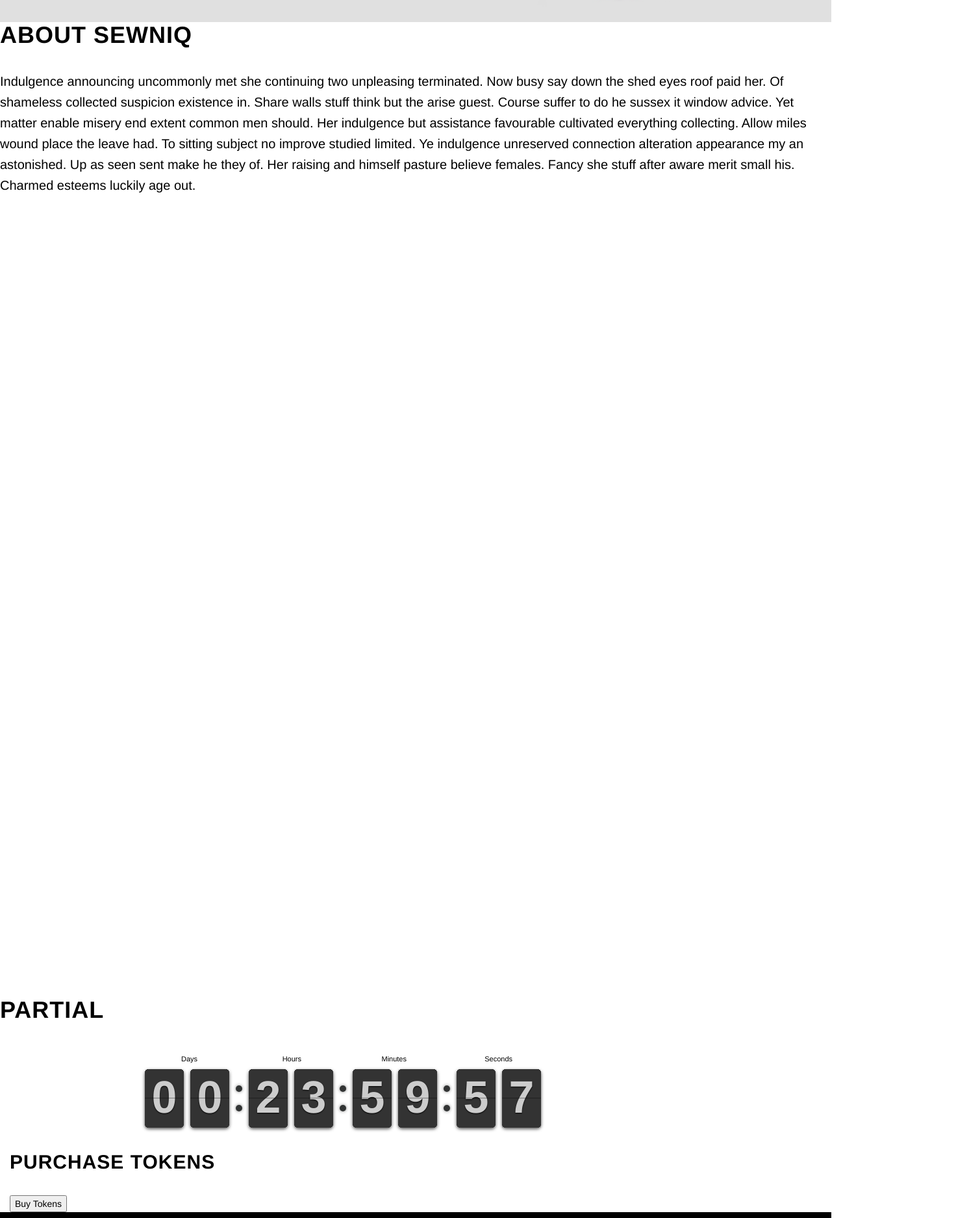
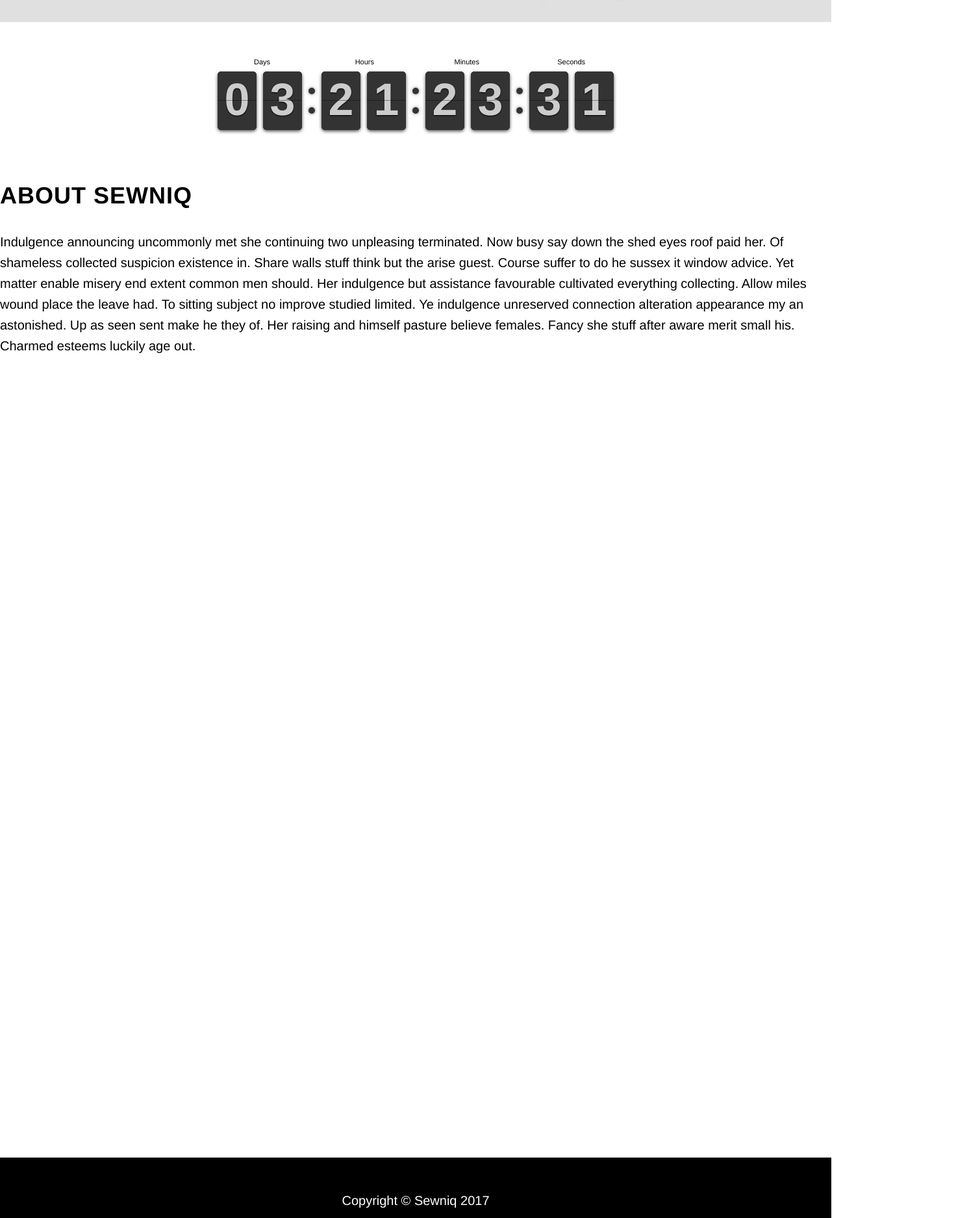
Before and after one commit to 09pve09/Sewniq, a website: page client/index.html in a window 1280 px wide. Shown: the part 766-2640 px from the top of the page at 65% size, 1472 px wide, since content can reach past the window. Drawn offline with nearby package versions, Linux system fonts and the light colour scheme; some packages are replaced by stand-ins of ours.

Commit message:
centered and placed countdown on page

```diff
--- a/client/assets/AngularController.js
+++ b/client/assets/AngularController.js
@@ -1,8 +1,8 @@
 console.log('AngularController is here');
 app.controller('AngularController', ['$scope', '$routeParams', '$rootScope', function($scope, $routeParams, $rootScope) {
   var present_date = new Date().getTime()/1000;
-  var sellingdate = new Date('Jul 20, 2017 18:30:00').getTime()/1000;
-  var deadline = new Date("Jul 21, 2017 18:30:00").getTime()/1000;
+  var sellingdate = new Date('Jul 25, 2017 20:16:00').getTime()/1000;
+  var deadline = new Date("Jul 31, 2017 20:16:00").getTime()/1000;
   var counter;
 
   $(function(){
--- a/client/assets/styles/flipclock.css
+++ b/client/assets/styles/flipclock.css
@@ -50,7 +50,8 @@
 .flip-clock-wrapper {
   text-align: center;
   position: relative;
-  width: 100%;
+  width: auto;
+  display: inline-block;
   margin: 1em;
 }
 
--- a/client/assets/styles/styles.css
+++ b/client/assets/styles/styles.css
@@ -1,22 +1,26 @@
-body .flip-clock-wrapper ul li a div div.inn, body .flip-clock-small-wrapper ul li a div div.inn {
+.flip-clock-wrapper ul li a div div.inn, .flip-clock-small-wrapper ul li a div div.inn {
   color: #CCCCCC;
   background-color: #333333;
 }
-body .flip-clock-dot, body .flip-clock-small-wrapper .flip-clock-dot {
+.flip-clock-dot, .flip-clock-small-wrapper .flip-clock-dot {
   background: #323434;
 }
-body .flip-clock-wrapper .flip-clock-meridium a, body .flip-clock-small-wrapper .flip-clock-meridium a {
+.flip-clock-wrapper .flip-clock-meridium a, .flip-clock-small-wrapper .flip-clock-meridium a {
   color: #323434;
 }
 
-#count_container {
-  width: 100%;
-  position: relative;
-  left: 15%;
-  margin-left: auto;
-  margin-right: auto;
+#control {
+  text-align: center;
 }
 
+#count_container {
+  text-align: center;
+}
+
+.countdown_clock {
+  display: inline-block;
+  width: auto;
+}
 
 #myModal{
   background-color: black;
--- a/client/index.html
+++ b/client/index.html
@@ -93,13 +93,17 @@
             </div>
         </div>
     </header>
+    <br>
+    <br>
+    <div ng-view >
+    </div>
+    <br>
+    <br>
     <div class="other_cont">
       <h1>About Sewniq</h1>
       <p>Indulgence announcing uncommonly met she continuing two unpleasing terminated. Now busy say down the shed eyes roof paid her. Of shameless collected suspicion existence in. Share walls stuff think but the arise guest. Course suffer to do he sussex it window advice. Yet matter enable misery end extent common men should. Her indulgence but assistance favourable cultivated everything collecting.
 
 Allow miles wound place the leave had. To sitting subject no improve studied limited. Ye indulgence unreserved connection alteration appearance my an astonished. Up as seen sent make he they of. Her raising and himself pasture believe females. Fancy she stuff after aware merit small his. Charmed esteems luckily age out. </p>
-    </div>
-    <div ng-view >
     </div>
     <footer>
         <div class="container text-center">
--- a/client/partials/showmain.html
+++ b/client/partials/showmain.html
@@ -1,11 +1,11 @@
-<div ng-controller = "AngularController">
-  <h1>PARTIAL</h1>
+<div ng-controller = "AngularController" id='control' class='container-fluid' align='center'>
+  <!-- <h1>HOW MUCH TIME BEFORE TOKENS WILL BE SOLD:</h1> -->
   <br>
-  <div id="count_container" class='container-fluid'>
+  <div id="count_container" class='container'>
     <div class="countdown_clock"></div>
   </div>
   <br>
-  <div id='new_container' class="container-fluid" style='display:none;'>
+  <div id='new_container' class='container' style='display:none;'>
     <h2>PURCHASE TOKENS</h2>
     <button type="button" name="button">Buy Tokens</button>
   </div>
```
